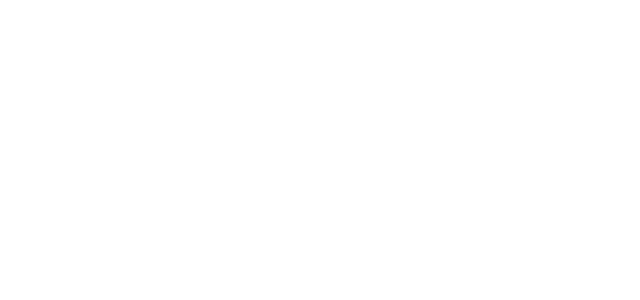
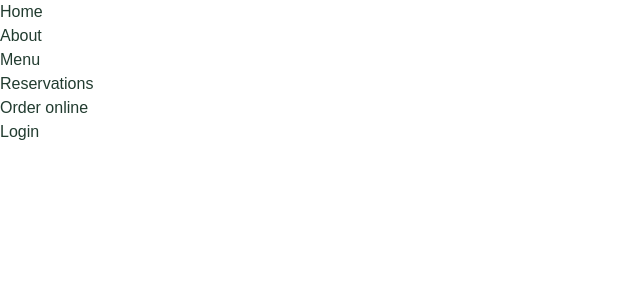
Before and after one commit to iam-mlc/capstone-project, a React (Create React App) app: page / in a window 1280 px wide. Shown: the top 300 px of the page, without its empty margins (0-640 px from the left). Built offline with nearby package versions, Linux system fonts and the light colour scheme.

Commit message:
add navbar content
add List component inside of unordered list that is  the content of the Nav component

```diff
--- a/src/components/Header.jsx
+++ b/src/components/Header.jsx
@@ -1,8 +1,10 @@
+import Nav from "./Nav";
+
 const Header = () => {
     return (
         <>
             <header className="mobile-grid medium-grid large-grid">
-
+                <Nav/>
             </header>
         </>
      );
--- a/src/components/Nav.jsx
+++ b/src/components/Nav.jsx
@@ -1,42 +1,82 @@
+const List = ({data}) =>{
 
-const links = [
-    {
-        name: "Home",
-        url: nameToURL(this.name)
-    },
-    {
-        name: "About",
-        url: nameToURL(this.name)
-    },
-    {
-        name: "Menu",
-        url: nameToURL(this.name)
-    },
-    {
-        name: "Reservations",
-        url: nameToURL(this.name)
-    },
-    {
-        name: "Order online",
-        url: nameToURL(this.name)
-    },
-    {
-        name: "Login",
-        url: nameToURL(this.name)
+    const listItem = (list) => {
+
+        return list.map(item =>{
+            return(
+                <li key={item.name}>
+                    <a href={`${item.url()}`}>{item.name}</a>
+                </li>
+            )
+        })
     }
-];
-const nameToURL = (name) =>{
-    const lowercase = name.toLowerCase();
-    const url = lowercase.replace(/\s+/g, "-")
 
-    return url
+    return(
+        <>
+            {
+
+                listItem(data)
+
+            }
+
+        </>
+    )
 }
 
 const Nav = () => {
+
+    const nameToURL = (name) =>{
+        const lowercase = name.toLowerCase();
+        const url = lowercase.replace(/\s+/g, "-")
+
+        return url
+    }
+
+    const links = [
+        {
+            name: "Home",
+            url: function(){
+                return nameToURL(this.name);
+            }
+        },
+        {
+            name: "About",
+            url: function(){
+                return nameToURL(this.name);
+            }
+        },
+        {
+            name: "Menu",
+            url: function(){
+                return nameToURL(this.name);
+            }
+        },
+        {
+            name: "Reservations",
+            url: function(){
+                return nameToURL(this.name);
+            }
+        },
+        {
+            name: "Order online",
+            url: function(){
+                return nameToURL(this.name);
+            }
+        },
+        {
+            name: "Login",
+            url: function(){
+                return nameToURL(this.name);
+            }
+        }
+    ];
+
     return (
         <>
             <nav>
-
+                <ul>
+                    <List data={links}/>
+                </ul>
             </nav>
         </>
      );
```
